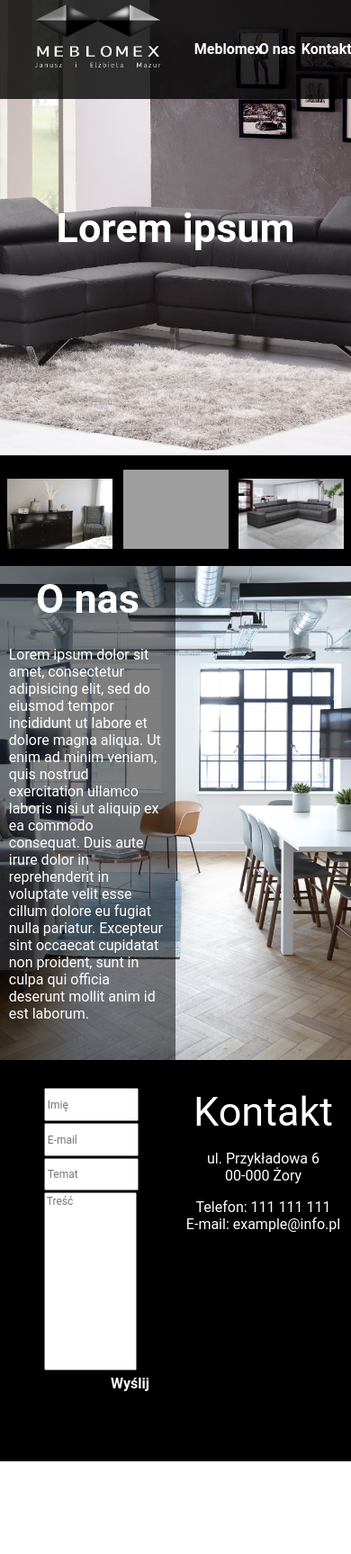
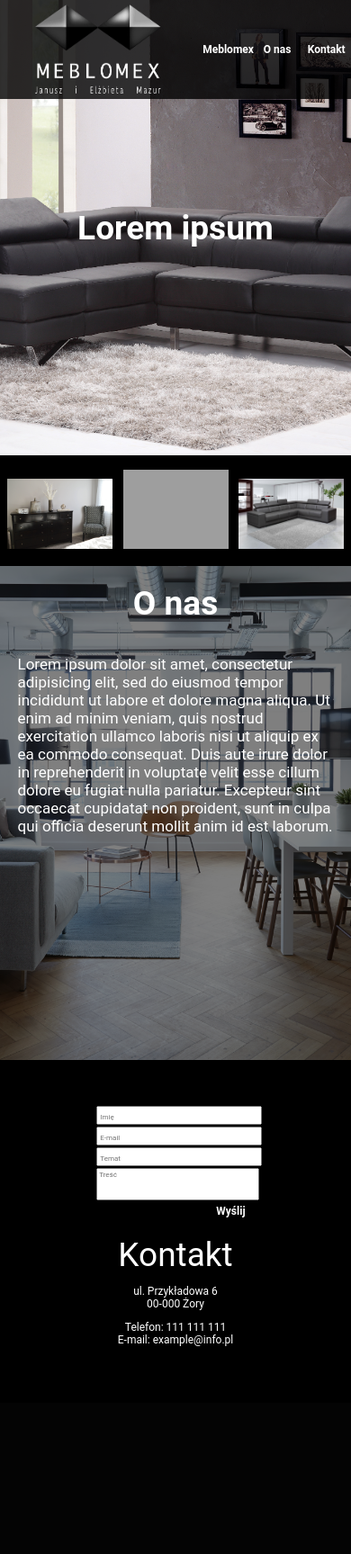
Before and after one commit to Karmazpi/Meblomex, a PHP site: page / in a window 390 px wide. Shown: the whole page at 90% size. After the commit the page ends 1496 px from the top, so only its background shows below. Run offline with PHP 8.4, Linux system fonts and the light colour scheme; grey boxes are pictures that could not be loaded.

Commit message:
kolejne rozdzielczości

```diff
--- a/style.css
+++ b/style.css
@@ -1,5 +1,6 @@
 @media screen and (max-width:1920px){
     body {
+        background-color: black;
         margin: 0;
     }
     html, body, main {
@@ -45,6 +46,7 @@
 
     nav img {
         width: 140px;
+        height: 90%;
         position: absolute;
         left: 10%;
         top: 5%;
@@ -341,7 +343,7 @@
         font-size: 45px;
     }
     #zdjecie2 p {
-        font-size: 16px;
+        font-size: 20px;
     }
     #danekontaktowe {
         font-size: 45px;
@@ -358,4 +360,250 @@
     textarea::placeholder {
         font-size: 12px;
     }
+
+    #kontakt {
+        height: auto;
+    }
+    #danekontaktowe,#formularz {
+        width:90%;
+        padding: 5%;
+    }
+    #danekontaktowe {
+        float:none;
+    }
+    #zdjecie2 > div {
+        width: 100%;
+    }
 }
+@media screen and (max-width: 768px){
+    .menu li{
+        font-size: 15px;
+    }
+    #zdjecie1 header {
+        font-size: 43px;
+    }
+    #zdjecie2 header > div {
+        font-size: 43px;
+    }
+    #zdjecie2 p {
+        font-size: 20px;
+    }
+    #danekontaktowe {
+        font-size: 43px;
+    }
+    #danekontaktowe article{
+        font-size: 15px;
+    }
+    #submit {
+        font-size: 15px;
+    }
+    input::placeholder {
+        font-size: 11px;
+    }
+    textarea::placeholder {
+        font-size: 11px;
+    }
+}
+@media screen and (max-width: 736px){
+    .menu li{
+        font-size: 15px;
+    }
+    #zdjecie1 header {
+        font-size: 43px;
+    }
+    #zdjecie2 header > div {
+        font-size: 43px;
+    }
+    #zdjecie2 p {
+        font-size: 20px;
+    }
+    #danekontaktowe {
+        font-size: 43px;
+    }
+    #danekontaktowe article{
+        font-size: 15px;
+    }
+    #submit {
+        font-size: 15px;
+    }
+    input::placeholder {
+        font-size: 11px;
+    }
+    textarea::placeholder {
+        font-size: 11px;
+    }
+}
+@media screen and (max-width: 694px){
+    .menu li{
+        font-size: 14px;
+    }
+    #zdjecie1 header {
+        font-size: 42px;
+    }
+    #zdjecie2 header > div {
+        font-size: 42px;
+    }
+    #zdjecie2 p {
+        font-size: 19px;
+    }
+    #danekontaktowe {
+        font-size: 42px;
+    }
+    #danekontaktowe article{
+        font-size: 14px;
+    }
+    #submit {
+        font-size: 14px;
+    }
+    input::placeholder {
+        font-size: 10px;
+    }
+    textarea::placeholder {
+        font-size: 10px;
+    }
+}
+@media screen and (max-width: 667px){
+    .menu li{
+        font-size: 14px;
+    }
+    #zdjecie1 header {
+        font-size: 42px;
+    }
+    #zdjecie2 header > div {
+        font-size: 42px;
+    }
+    #zdjecie2 p {
+        font-size: 19px;
+    }
+    #danekontaktowe {
+        font-size: 42px;
+    }
+    #danekontaktowe article{
+        font-size: 14px;
+    }
+    #submit {
+        font-size: 14px;
+    }
+    input::placeholder {
+        font-size: 10px;
+    }
+    textarea::placeholder {
+        font-size: 10px;
+    }
+}
+@media screen and (max-width: 507px){
+    .menu li{
+        font-size: 13px;
+    }
+    #zdjecie1 header {
+        font-size: 40px;
+    }
+    #zdjecie2 header > div {
+        font-size: 40px;
+    }
+    #zdjecie2 p {
+        font-size: 18px;
+    }
+    #danekontaktowe {
+        font-size: 40px;
+    }
+    #danekontaktowe article{
+        font-size: 13px;
+    }
+    #submit {
+        font-size: 13px;
+    }
+    input::placeholder {
+        font-size: 9px;
+    }
+    textarea::placeholder {
+        font-size: 9px;
+    }
+}
+@media screen and (max-width: 438px){
+    .menu li{
+        font-size: 12px;
+    }
+    #zdjecie1 header {
+        font-size: 37px;
+    }
+    #zdjecie2 header > div {
+        font-size: 37px;
+    }
+    #zdjecie2 p {
+        font-size: 17px;
+    }
+    #danekontaktowe {
+        font-size: 37px;
+    }
+    #danekontaktowe article{
+        font-size: 12px;
+    }
+    #submit {
+        font-size: 12px;
+    }
+    input::placeholder {
+        font-size: 8px;
+    }
+    textarea::placeholder {
+        font-size: 8px;
+    }
+}
+@media screen and (max-width: 375px){
+    .menu li{
+        font-size: 15px;
+    }
+    #zdjecie1 header {
+        font-size: 43px;
+    }
+    #zdjecie2 header > div {
+        font-size: 43px;
+    }
+    #zdjecie2 p {
+        font-size: 20px;
+    }
+    #danekontaktowe {
+        font-size: 43px;
+    }
+    #danekontaktowe article{
+        font-size: 15px;
+    }
+    #submit {
+        font-size: 15px;
+    }
+    input::placeholder {
+        font-size: 11px;
+    }
+    textarea::placeholder {
+        font-size: 11px;
+    }
+}
+@media screen and (max-width: 320px){
+    .menu li{
+        font-size: 15px;
+    }
+    #zdjecie1 header {
+        font-size: 43px;
+    }
+    #zdjecie2 header > div {
+        font-size: 43px;
+    }
+    #zdjecie2 p {
+        font-size: 20px;
+    }
+    #danekontaktowe {
+        font-size: 43px;
+    }
+    #danekontaktowe article{
+        font-size: 15px;
+    }
+    #submit {
+        font-size: 15px;
+    }
+    input::placeholder {
+        font-size: 11px;
+    }
+    textarea::placeholder {
+        font-size: 11px;
+    }
+}
```
